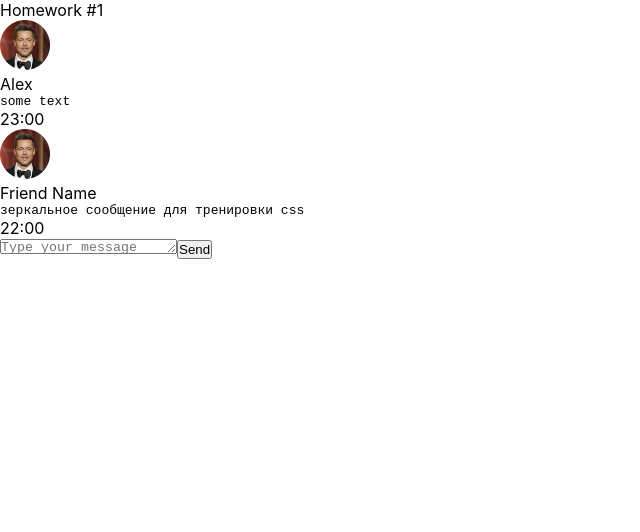
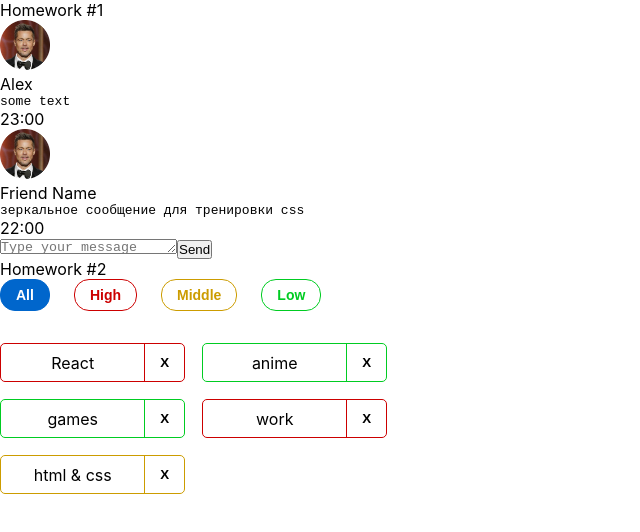
Before and after one commit to AlekseyKriuchkov/Homework, a React (Create React App) app: page /#/ in a window 1280 px wide. Shown: the top 532 px of the page, without its empty margins (0-640 px from the left). Built offline with nearby package versions, Linux system fonts and the light colour scheme.

Commit message:
Homework 2 week finished

```diff
--- a/src/s1-main/App.tsx
+++ b/src/s1-main/App.tsx
@@ -1,13 +1,15 @@
 import React from 'react'
 import s from './App.module.css'
 import HW1 from '../s2-homeworks/hw01/HW1'
+import HW2 from "../s2-homeworks/hw02/HW2";
+
 
 function App() {
     return (
         <div className={s.App}>
             <HW1/>
             {/*раскомментировать по ходу выполнения*/}
-            {/*<HW2/>*/}
+            <HW2/>
             {/*<HW3/>*/}
             {/*<HW4/>*/}
 
--- a/src/s2-homeworks/hw02/HW2.tsx
+++ b/src/s2-homeworks/hw02/HW2.tsx
@@ -17,16 +17,18 @@ import s2 from '../../s1-main/App.module.css'
 * */
 
 // types
-export type AffairPriorityType = any // need to fix any
+export type AffairPriorityType = "high" | "low" | "middle"
+ // need to fix any
 export type AffairType = {
-    _id: any // need to fix any
-    name: any // need to fix any
+    _id: number // need to fix any
+    name: string // need to fix any
     priority: AffairPriorityType
 }
 export type FilterType = 'all' | AffairPriorityType
 
+
 // constants
-const defaultAffairs: any = [ // need to fix any
+const defaultAffairs: Array<AffairType> = [ // need to fix any
     {_id: 1, name: 'React', priority: 'high'}, // студенты могут изменить содержимое name и количество элементов в массиве, ...priority не менять!
     {_id: 2, name: 'anime', priority: 'low'},
     {_id: 3, name: 'games', priority: 'low'},
@@ -35,23 +37,22 @@ const defaultAffairs: any = [ // need to fix any
 ]
 
 // pure helper functions
-export const filterAffairs = (affairs: any, filter: any): any => { // need to fix any
-
-
-    return affairs // need to fix
+export const filterAffairs = (affairs: AffairType[], filter: FilterType): AffairType[] => { // need to fix any
+    if (filter === 'all') {return affairs}
+    return affairs.filter(e => e.priority === filter) // need to fix
 }
-export const deleteAffair = (affairs: any, _id: any): any => { // need to fix any
-
-    return affairs // need to fix
+export const deleteAffair = (affairs: AffairType[], _id: number): AffairType[] => { // need to fix any
+    return affairs.filter(e => e._id !== _id) // need to fix
 }
 
 function HW2() {
-    const [affairs, setAffairs] = useState<any>(defaultAffairs) // need to fix any
+    const [affairs, setAffairs] = useState<AffairType[]>(defaultAffairs) // need to fix any
     const [filter, setFilter] = useState<FilterType>('all')
 
     const filteredAffairs = filterAffairs(affairs, filter)
-    const deleteAffairCallback = (_id: any) => { // need to fix any
+    const deleteAffairCallback = (_id: number) => { // need to fix any
         // need to fix
+        setAffairs(deleteAffair(affairs, _id))
     }
 
     return (
--- a/src/s2-homeworks/hw02/affairs/Affairs.tsx
+++ b/src/s2-homeworks/hw02/affairs/Affairs.tsx
@@ -1,27 +1,33 @@
 import React from 'react'
 import Affair from './affair/Affair'
-import {AffairType, FilterType} from '../HW2'
+import {AffairPriorityType, AffairType, FilterType} from '../HW2'
 import s from './Affairs.module.css'
+import affair from "./affair/Affair";
 
 type AffairsPropsType = {
-    data: any // need to fix any
-    setFilter: any
-    deleteAffairCallback: any
+    data: Array<AffairType> // need to fix any
+    setFilter: (arg: FilterType) => void
+    deleteAffairCallback: (arg: number) => void
     filter: FilterType
 }
 
 function Affairs(props: AffairsPropsType) {
+
     const setAll = () => {
         // need to fix
+       return props.setFilter('all')
     }
     const setHigh = () => {
         // need to fix
+        return props.setFilter('high')
     }
     const setMiddle = () => {
         // need to fix
+        return props.setFilter('middle')
     }
     const setLow = () => {
         // need to fix
+        return props.setFilter('low')
     }
 
     const cnAll = s.button + ' ' + s.all + (props.filter === 'all' ? ' ' + s.active : '')
--- a/src/s2-homeworks/hw02/affairs/affair/Affair.tsx
+++ b/src/s2-homeworks/hw02/affairs/affair/Affair.tsx
@@ -3,15 +3,17 @@ import { AffairType } from '../../HW2'
 import s from './Affair.module.css'
 import s2 from '../Affairs.module.css'
 
+
 type AffairPropsType = {
     // key не нужно типизировать
     affair: AffairType
-    deleteAffairCallback: any // need to fix any
+    deleteAffairCallback: (arg: number) => void // need to fix any
 }
 
 function Affair(props: AffairPropsType) {
     const deleteCallback = () => {
         // need to fix
+        props.deleteAffairCallback(props.affair._id)
     }
 
     const nameClass = s.name + ' ' + s2[props.affair.priority]
@@ -24,7 +26,7 @@ function Affair(props: AffairPropsType) {
             className={affairClass}
         >
             <div id={'hw2-name-' + props.affair._id} className={nameClass}>
-                {/*создаёт студент*/}
+                {props.affair.name}
 
                 {/**/}
             </div>
@@ -36,7 +38,7 @@ function Affair(props: AffairPropsType) {
                 id={'hw2-button-delete-' + props.affair._id}
                 className={buttonClass}
                 // need to fix
-
+                onClick={deleteCallback}
             >
                 {/*текст кнопки могут изменить студенты*/}
                 X
```
